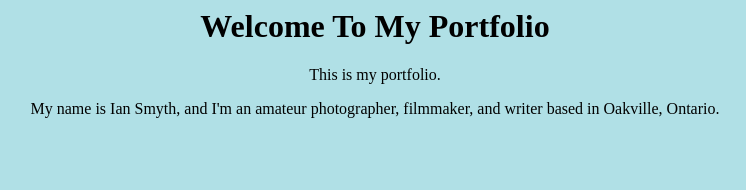
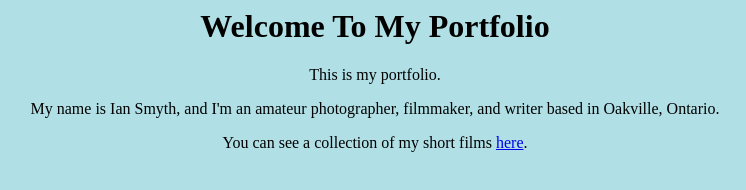
Before and after one commit to iantsmyth/myportfolio, a plain HTML site: page index.html in a window 1280 px wide. Shown: the whole page, without its empty margins (265-1011 px from the left). Drawn offline with Linux system fonts and the light colour scheme.

Commit message:
Added link to YouTube channel

```diff
--- a/index.html
+++ b/index.html
@@ -3,5 +3,6 @@
 <h1>Welcome To My Portfolio</h1>
 <p>This is my portfolio.</p>
 <p>My name is Ian Smyth, and I'm an amateur photographer, filmmaker, and writer based in Oakville, Ontario.</p>
+<p>You can see a collection of my short films <a href="youtube.com/iantsmyth">here</a>.<p>
 </center>
 </body>
```
